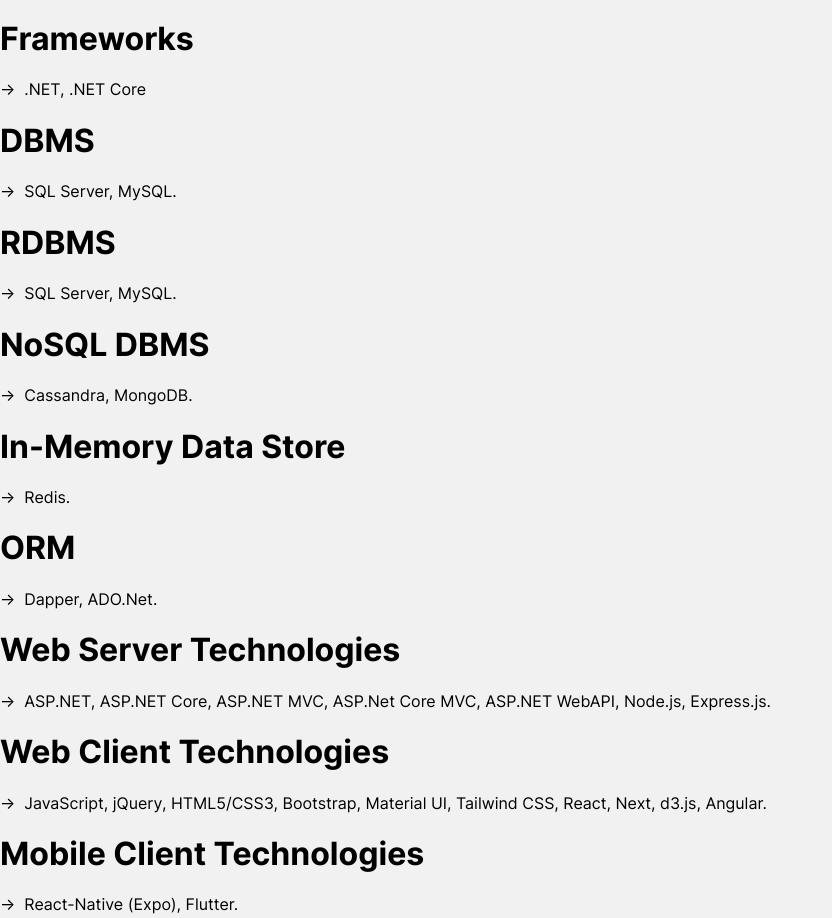
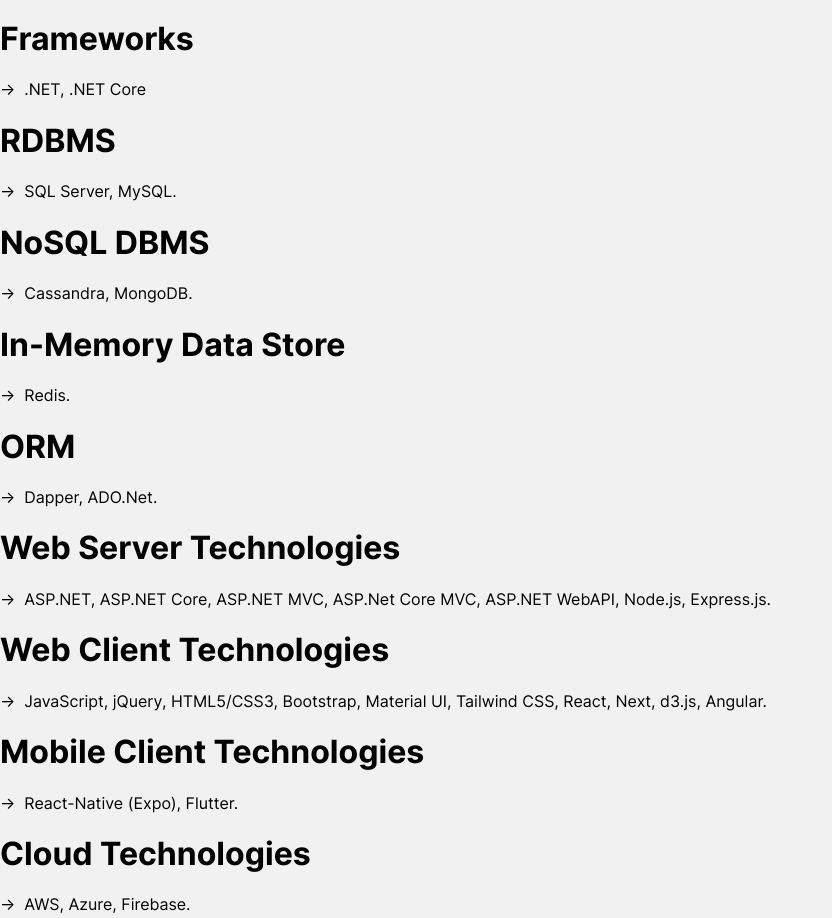
Before and after one commit to linuxmidhun/msmprofile, a Next.js app: page /technologist in a window 1280 px wide. Shown: the part 2088-3006 px from the top of the page, without its empty margins (0-832 px from the left). Built offline with nearby package versions, Linux system fonts and the light colour scheme.

Commit message:
Fixing DBMS duplication.

```diff
--- a/pages/technologist/index.tsx
+++ b/pages/technologist/index.tsx
@@ -116,17 +116,6 @@
                                 <div className="my-4">&rarr;</div>&nbsp;&nbsp;
                                 <div className="text-md text-gray-500 font-mono relative overflow-hidden dark:text-gray-300">
                                     .NET, .NET Core
-                                </div>
-                            </div>
-                        </div>
-                        <h1 className="text-sm font-semibold text-gray-700 -mt-2 dark:text-gray-200">
-                            DBMS
-                        </h1>
-                        <div className="-mt-2 ml-4">
-                            <div className="flex flex-row justify-start items-center ">
-                                <div className="my-4">&rarr;</div>&nbsp;&nbsp;
-                                <div className="text-md text-gray-500 font-mono relative overflow-hidden dark:text-gray-300">
-                                    SQL Server, MySQL.
                                 </div>
                             </div>
                         </div>
```
